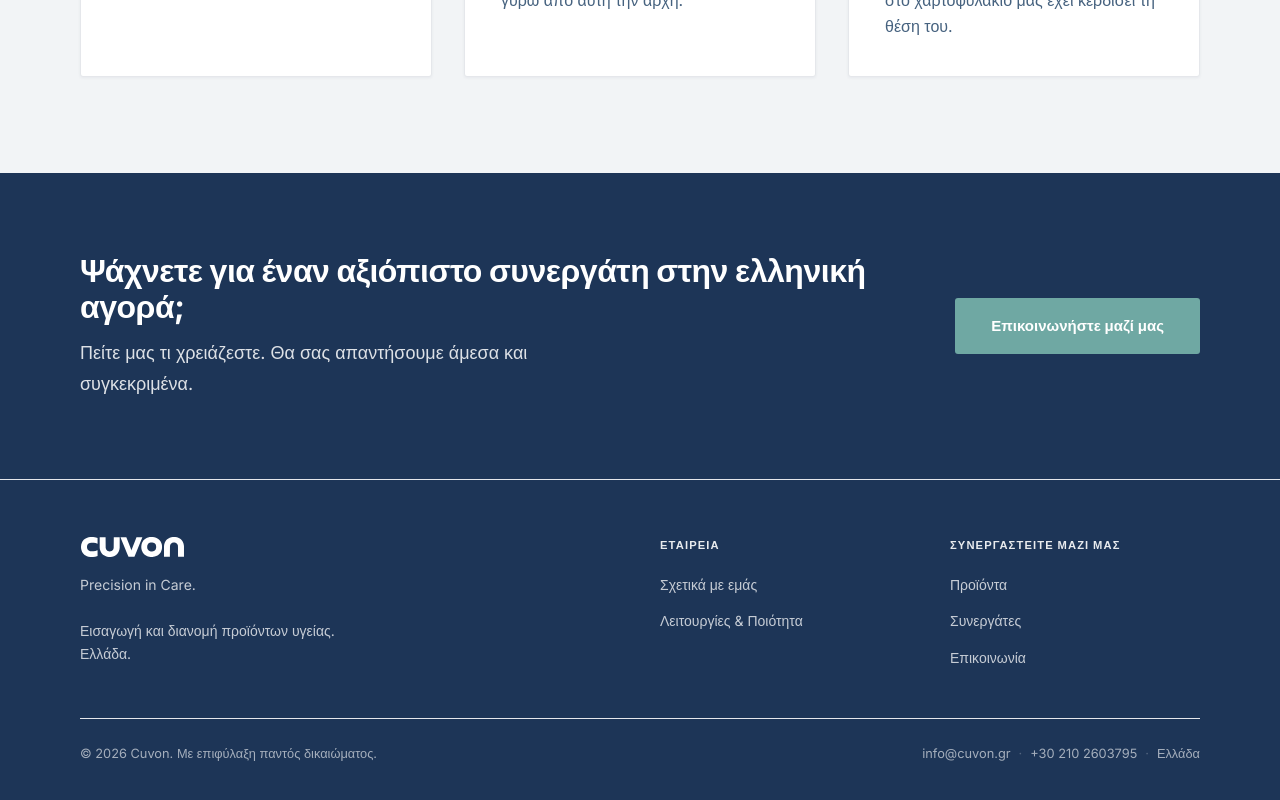
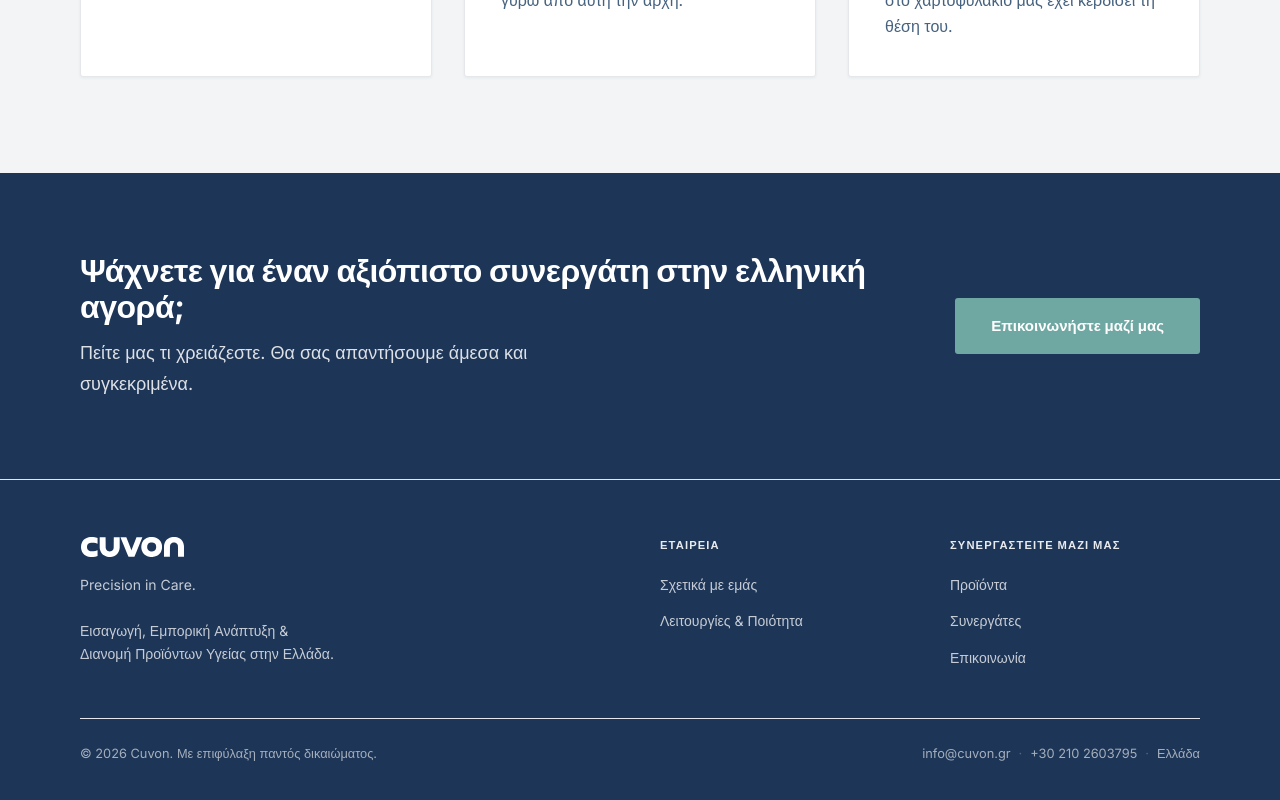
Before and after one commit to Cuvon/cuvon.gr, a Next.js app: page /gr in a window 1280 px wide. Shown: the part 1137-1937 px from the top of the page. Built offline with nearby package versions, Linux system fonts and the light colour scheme; no server answers.

Commit message:
Update Footer.tsx

```diff
--- a/components/Footer.tsx
+++ b/components/Footer.tsx
@@ -27,7 +27,7 @@ const content = {
   },
   gr: {
     tagline: 'Precision in Care.',
-    sub: 'Εισαγωγή και διανομή προϊόντων υγείας. Ελλάδα.',
+    sub: 'Εισαγωγή, Εμπορική Ανάπτυξη & Διανομή Προϊόντων Υγείας στην Ελλάδα.',
     company: { heading: 'Εταιρεία', links: [
       { href: '/gr/about',      label: 'Σχετικά με εμάς' },
       { href: '/gr/operations', label: 'Λειτουργίες & Ποιότητα' },
```
